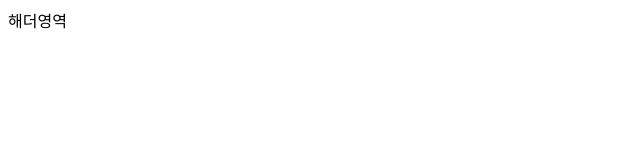
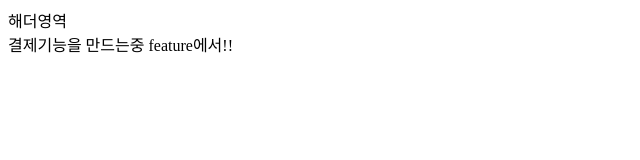
Before and after one commit to Jaeehee/day02, a plain HTML site: page index.html in a window 1280 px wide. Shown: the whole page, without its empty margins (0-640 px from the left). Drawn offline with Linux system fonts and the light colour scheme.

Commit message:
feature에서 footer에다 결제기능 만드는중

```diff
--- a/index.html
+++ b/index.html
@@ -13,7 +13,7 @@
 
     </main>
     <footer>
-
+        결제기능을 만드는중 feature에서!!
     </footer>
 </body>
 </html>
```
